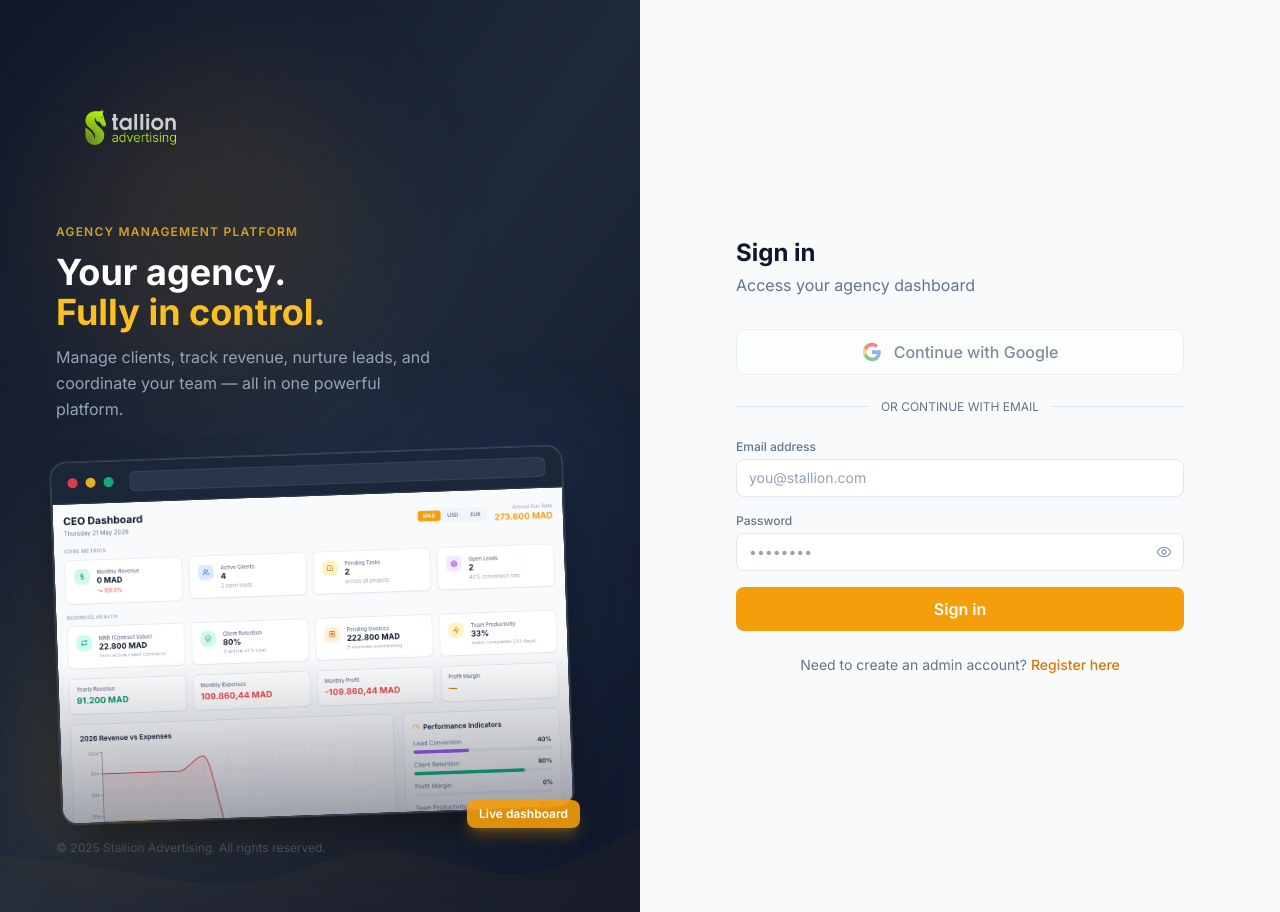
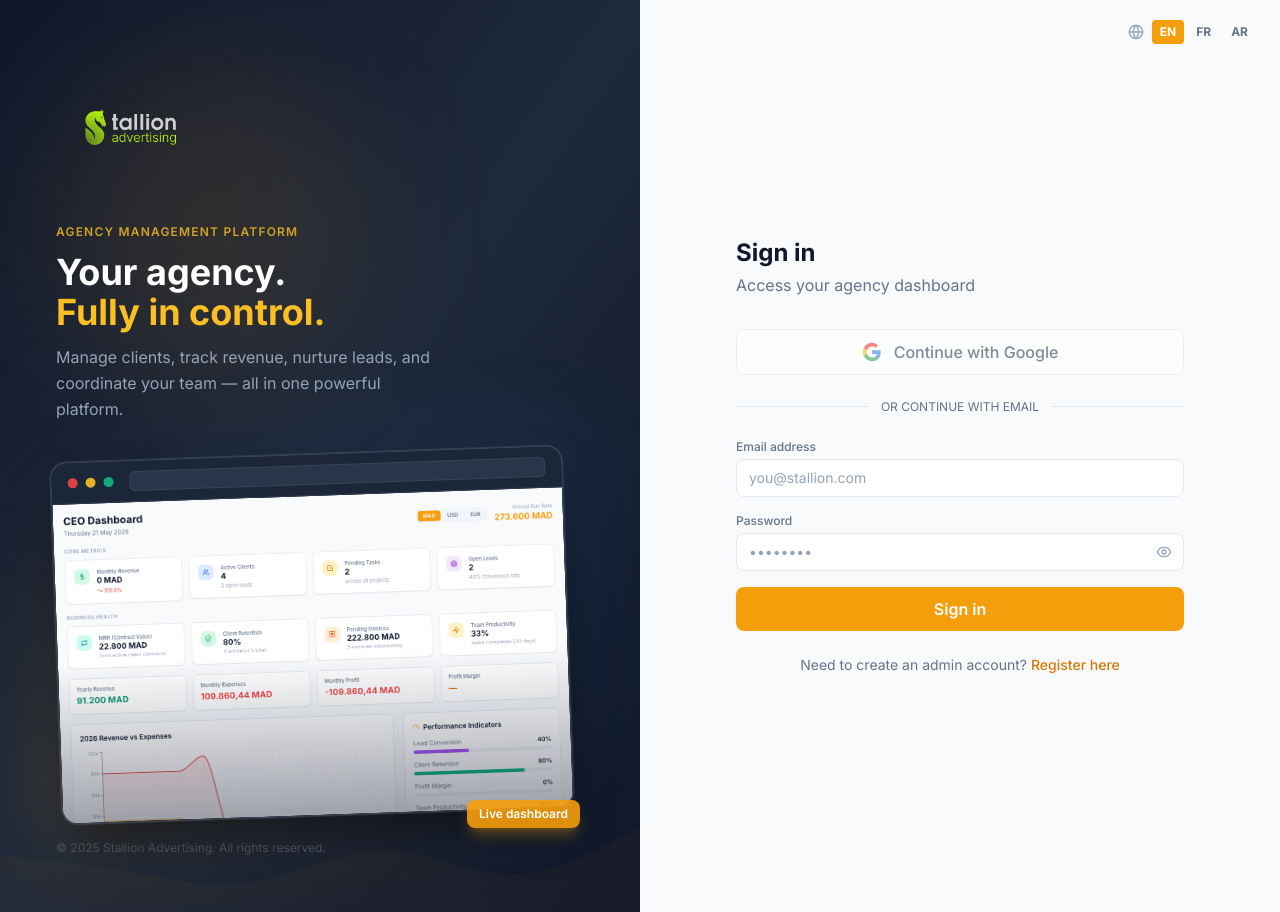
Before and after one commit to Hicham2115/STALLION-ADVERTISING-SYSTEM, a React (Vite) app in the folder frontend/: page /login in a window 1280 px wide. Built offline with nearby package versions, Linux system fonts and the light colour scheme; no server answers.

Commit message:
first commit

```diff
--- a/frontend/src/pages/Login.tsx
+++ b/frontend/src/pages/Login.tsx
@@ -2,15 +2,21 @@ import { useState, FormEvent, useEffect } from 'react';
 import { Link, useNavigate } from 'react-router-dom';
 import { useAuth } from '@/context/AuthContext';
 import { DASHBOARD_PATH } from '@/lib/authRoutes';
-import { Eye, EyeOff, AlertCircle } from 'lucide-react';
+import { Eye, EyeOff, AlertCircle, Globe } from 'lucide-react';
 import logo from '@/assets/png.png';
 import AuthLeftPanel from '@/components/AuthLeftPanel';
 import { AuthDivider, GoogleAuthButton } from '@/components/ClerkAuth';
 import { isClerkEnabled } from '@/lib/clerk';
 import { useTranslation } from 'react-i18next';
 
+const LANGUAGES = [
+  { code: 'en', label: 'EN', full: 'English' },
+  { code: 'fr', label: 'FR', full: 'Français' },
+  { code: 'ar', label: 'AR', full: 'العربية' },
+];
+
 export default function Login() {
-  const { t } = useTranslation();
+  const { t, i18n } = useTranslation();
   const { login, user } = useAuth();
   const navigate = useNavigate();
   const [email, setEmail] = useState('');
@@ -51,7 +57,26 @@ export default function Login() {
       />
 
       {/* Right panel */}
-      <div className="flex-1 flex items-center justify-center p-8 bg-slate-50 dark:bg-[#0a0f1e]">
+      <div className="flex-1 flex items-center justify-center p-8 bg-slate-50 dark:bg-[#0a0f1e] relative">
+        {/* Language switcher */}
+        <div className="absolute top-5 right-6 flex items-center gap-1">
+          <Globe className="w-4 h-4 text-slate-400 mr-1" />
+          {LANGUAGES.map((lang) => (
+            <button
+              key={lang.code}
+              onClick={() => i18n.changeLanguage(lang.code)}
+              title={lang.full}
+              className={`px-2 py-1 rounded text-xs font-bold transition-colors ${
+                i18n.language === lang.code
+                  ? 'bg-amber-500 text-white'
+                  : 'text-slate-500 dark:text-slate-400 hover:text-amber-500 dark:hover:text-amber-400'
+              }`}
+            >
+              {lang.label}
+            </button>
+          ))}
+        </div>
+
         <div className="w-full max-w-md">
           <div className="lg:hidden flex items-center mb-8">
             <img src={logo} alt={t('auth.stallionAlt')} className="h-32 w-auto object-contain" />
--- a/frontend/src/pages/Register.tsx
+++ b/frontend/src/pages/Register.tsx
@@ -3,7 +3,7 @@ import { Link, useNavigate } from 'react-router-dom';
 import { useAuth } from '@/context/AuthContext';
 import { DASHBOARD_PATH } from '@/lib/authRoutes';
 import api from '@/lib/api';
-import { Eye, EyeOff, AlertCircle } from 'lucide-react';
+import { Eye, EyeOff, AlertCircle, Globe } from 'lucide-react';
 import logo from '@/assets/png.png';
 import AuthLeftPanel from '@/components/AuthLeftPanel';
 import { AuthDivider, GoogleAuthButton } from '@/components/ClerkAuth';
@@ -26,8 +26,14 @@ function FieldError({ message }: { message?: string }) {
   return <p className="mt-1 text-sm text-red-600 dark:text-red-400">{message}</p>;
 }
 
+const LANGUAGES = [
+  { code: 'en', label: 'EN', full: 'English' },
+  { code: 'fr', label: 'FR', full: 'Français' },
+  { code: 'ar', label: 'AR', full: 'العربية' },
+];
+
 export default function Register() {
-  const { t } = useTranslation();
+  const { t, i18n } = useTranslation();
   const { register, user } = useAuth();
   const navigate = useNavigate();
   const [name, setName] = useState('');
@@ -131,6 +137,25 @@ export default function Register() {
       />
 
       <div className="relative z-20 flex-1 flex items-center justify-center p-8 bg-slate-50 dark:bg-[#0a0f1e]">
+        {/* Language switcher */}
+        <div className="absolute top-5 right-6 flex items-center gap-1">
+          <Globe className="w-4 h-4 text-slate-400 mr-1" />
+          {LANGUAGES.map((lang) => (
+            <button
+              key={lang.code}
+              onClick={() => i18n.changeLanguage(lang.code)}
+              title={lang.full}
+              className={`px-2 py-1 rounded text-xs font-bold transition-colors ${
+                i18n.language === lang.code
+                  ? 'bg-amber-500 text-white'
+                  : 'text-slate-500 dark:text-slate-400 hover:text-amber-500 dark:hover:text-amber-400'
+              }`}
+            >
+              {lang.label}
+            </button>
+          ))}
+        </div>
+
         <div className="w-full max-w-md">
           <div className="lg:hidden flex items-center mb-8">
             <img src={logo} alt={t('auth.stallionAlt')} className="h-32 w-auto object-contain" />
```
